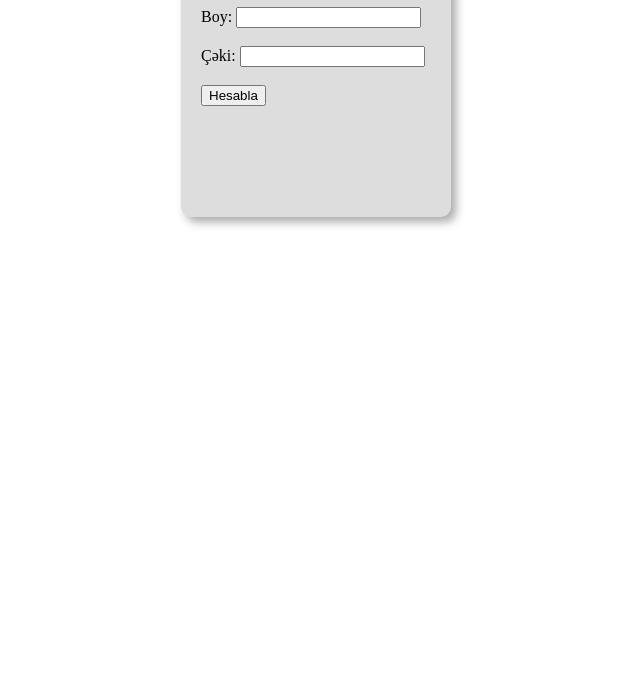
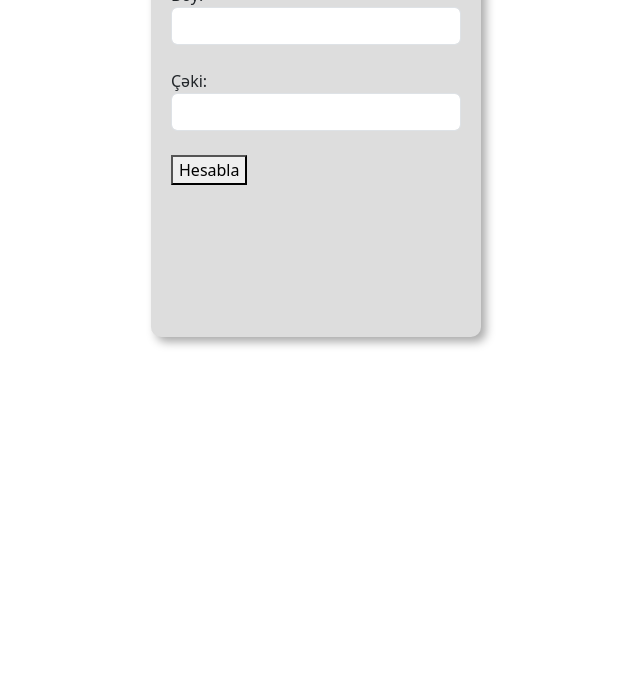
Before and after one commit to zeki2012/DarkHackers, a plain HTML site: page index.html in a window 1280 px wide. Shown: the part 123-800 px from the top of the page, without its empty margins (324-964 px from the left). Drawn offline with nearby package versions, Linux system fonts and the light colour scheme.

Commit message:
commit34

```diff
--- a/index.html
+++ b/index.html
@@ -3,12 +3,13 @@
 <head>
     <meta charset="UTF-8">
     <meta name="viewport" content="width=device-width, initial-scale=1.0">
+    <link href="https://cdn.jsdelivr.net/npm/bootstrap@5.3.2/dist/css/bootstrap.min.css" rel="stylesheet" integrity="sha384-T3c6CoIi6uLrA9TneNEoa7RxnatzjcDSCmG1MXxSR1GAsXEV/Dwwykc2MPK8M2HN" crossorigin="anonymous">
     <title>Dark Hackers</title>
     <style>
         .calc{
             margin: 30px auto;
-            height: 270px;
-            width: 230px;
+            height: 430px;
+            width: 330px;
             background-color: #ddd;
             padding: 20px;
             border-radius: 10px;
@@ -19,11 +20,14 @@
 <body>
     <div class="calc">
         <h1>BMI Calculator</h1>
-    Boy: <input type="text" id="boy"><br><br>
-    Çəki: <input type="text" id="ceki"><br><br>
+      Boy:  <input type="text" class="form-control" id="boy"><br>
+      Çəki: <input type="text" class="form-control" id="ceki"><br>
+
     <button id="hesab">Hesabla</button>
     <h2 id="zeki"></h2>
-    </div>
+    </div><br>
+
+    <script src="https://cdn.jsdelivr.net/npm/bootstrap@5.3.2/dist/js/bootstrap.bundle.min.js" integrity="sha384-C6RzsynM9kWDrMNeT87bh95OGNyZPhcTNXj1NW7RuBCsyN/o0jlpcV8Qyq46cDfL" crossorigin="anonymous"></script>
 
     <script src="script.js"></script>
 </body>
--- a/script.js
+++ b/script.js
@@ -38,7 +38,7 @@ hesab.onclick = () => {
     } else if (bmi < 41) {
         netice = `Siz 3-cü dərəcəli artıq çəkidən əziyyət çəkirsiniz. ${resultCox.toFixed(2)} kq ${azCox} cekiniz var`;
     } else if (bmi >= 41) {
-        netice = `Siz 4-cü dərəcəli artıq çəkidən əziyyət çəkirsini. ${resultCox.toFixed(2)} kq ${azCox} cekiniz var`;
+        netice = `Siz 4-cü dərəcəli artıq çəkidən əziyyət çəkirsiniz. ${resultCox.toFixed(2)} kq ${azCox} cekiniz var`;
     } else {
         netice = 'Xanaları düzgün doldurun';
     }
```
